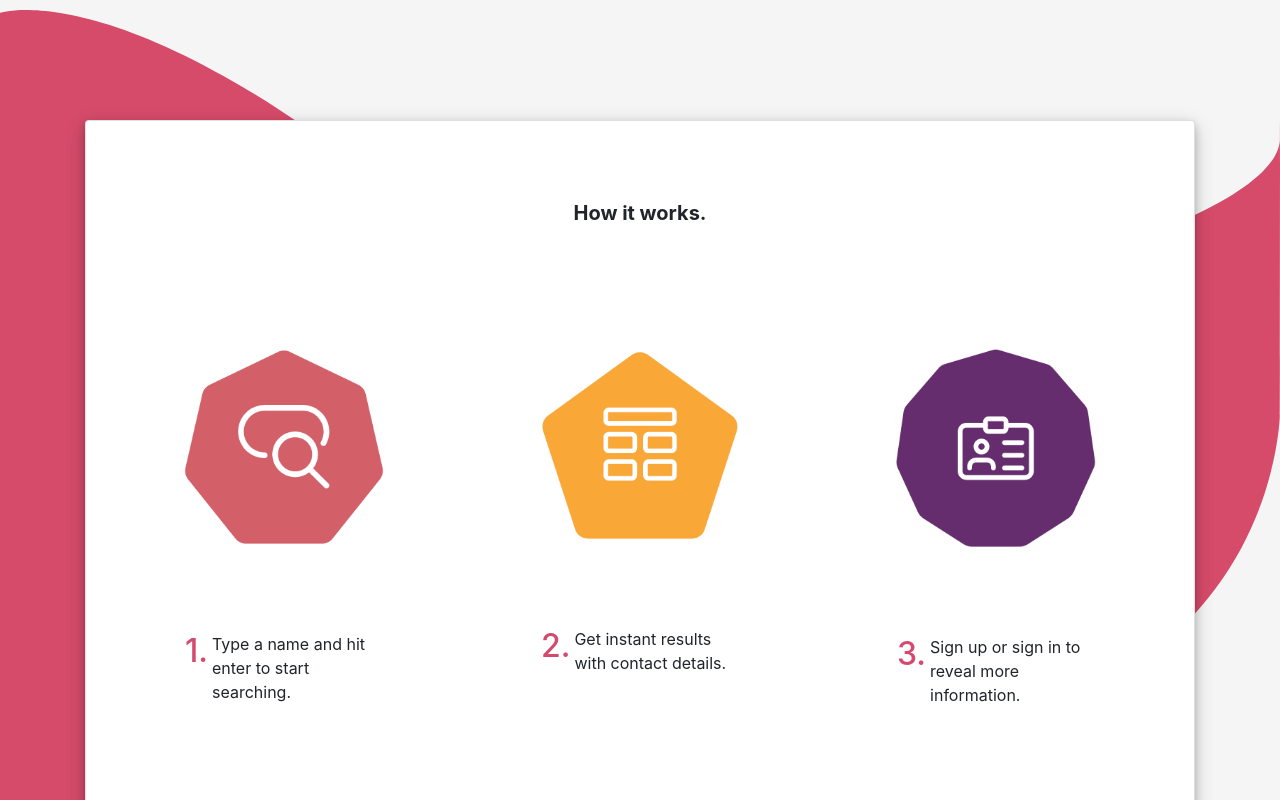
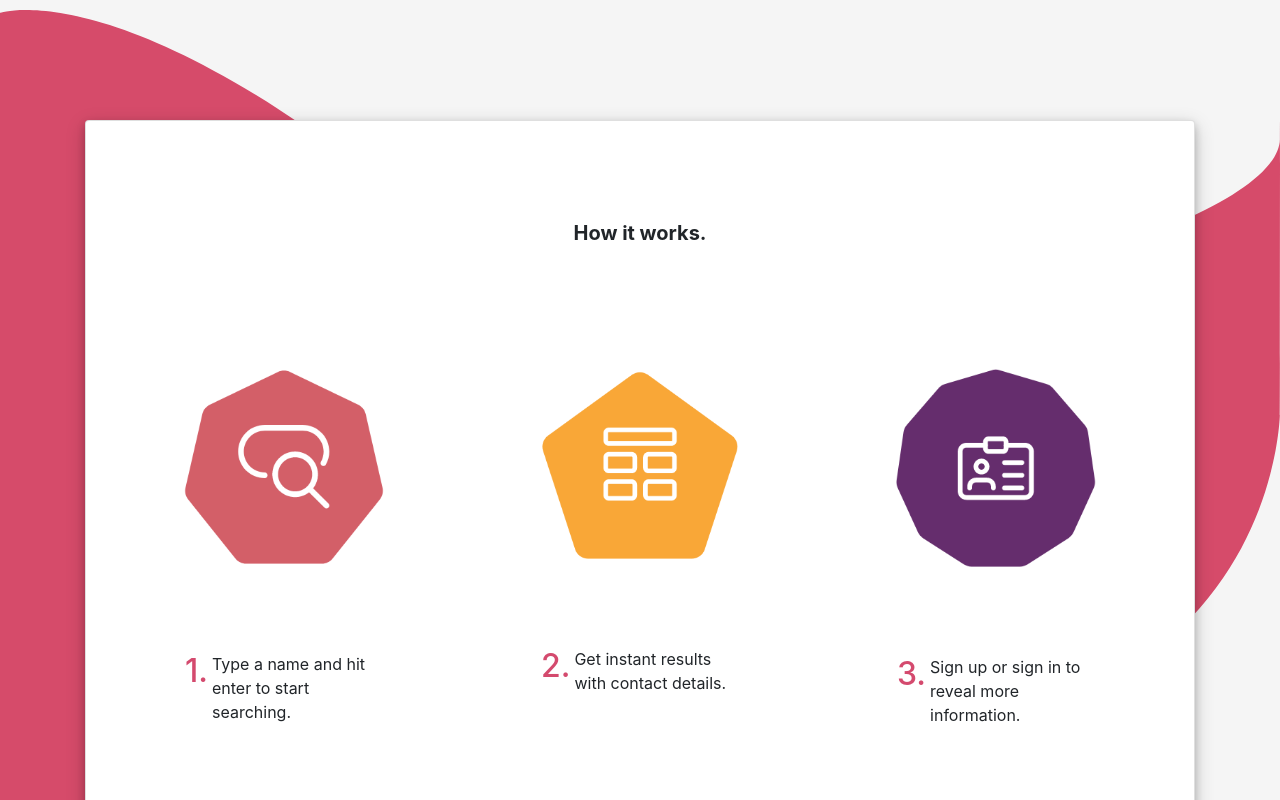
Before and after one commit to Oleariyah/react-contact-ID, a React (Create React App) app: page / in a window 1280 px wide. Shown: the part 400-1200 px from the top of the page. Built offline with nearby package versions, Linux system fonts and the light colour scheme.

Commit message:
style updated

```diff
--- a/src/components/Tutorial.js
+++ b/src/components/Tutorial.js
@@ -5,7 +5,6 @@ export default () => {
   return (
     <SectionWrapper>
       <img src="images/bg-path.svg" alt="bg" className="svg-bg" />
-      <div className="m-5">
       <div className="container">
         <div className="card">
           <div className="card-body text-center">
@@ -47,10 +46,7 @@ export default () => {
                   />
                   <div className="flex-container card-text m-5 p-3">
                     <h2 className="numbering mr-1">3.</h2>
-                      <span>
-                        Sign up or sign in to reveal more information.
-                      </span>
-                    </div>
+                    <span>Sign up or sign in to reveal more information.</span>
                   </div>
                 </div>
               </div>
@@ -66,7 +62,7 @@ const SectionWrapper = styled.section`
   margin-top: 150px;
   position: relative;
   .card-title {
-    margin-top: 60px !important;
+    margin-top: 80px !important;
     margin-bottom: 100px !important;
   }
   .card {
```
Lines whose indentation alone changed are shown as unchanged.
